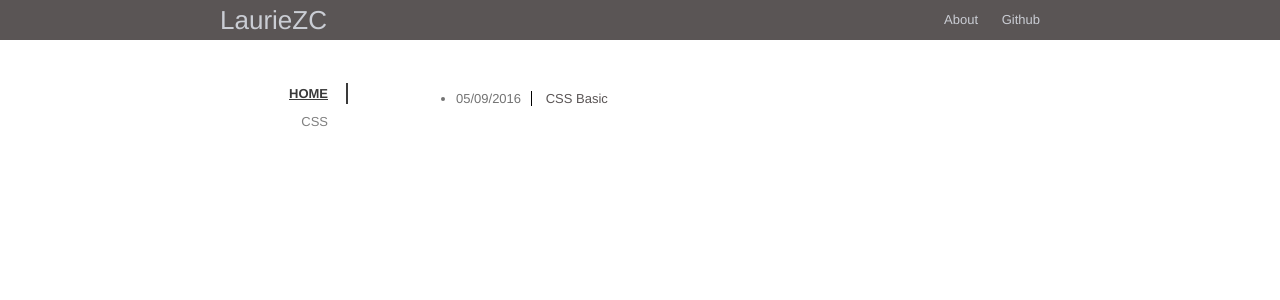
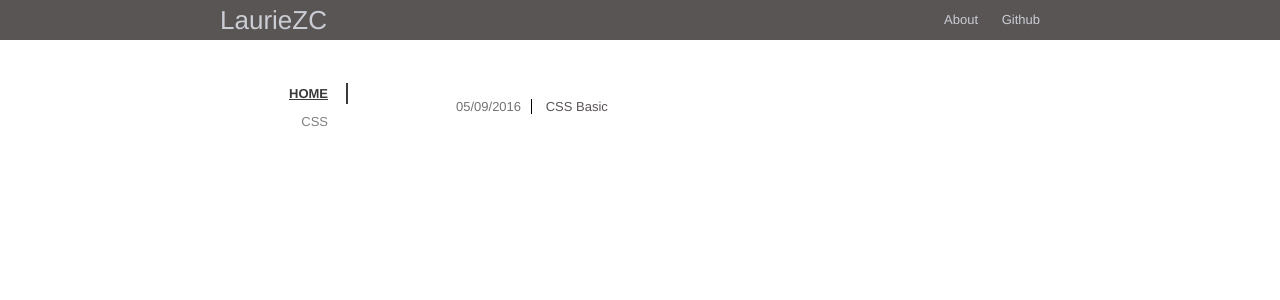
Before and after one commit to lauriezc/note, a Jekyll site: the page built from index.html, in a window 1280 px wide. Shown: the top 300 px of the page. Built offline with Jekyll 4.4.1, drawn with Linux system fonts in a browser that asks for light colours; nearby versions of some CDN libraries.

Commit message:
post basic css

```diff
--- a/css/base.css
+++ b/css/base.css
@@ -111,7 +111,7 @@ a:hover {
     margin:0;
     padding:0;
 }
-.dinner .list ul li {
+.dinner .list li {
     list-style:none;
     padding:8px 0;
 }
```
